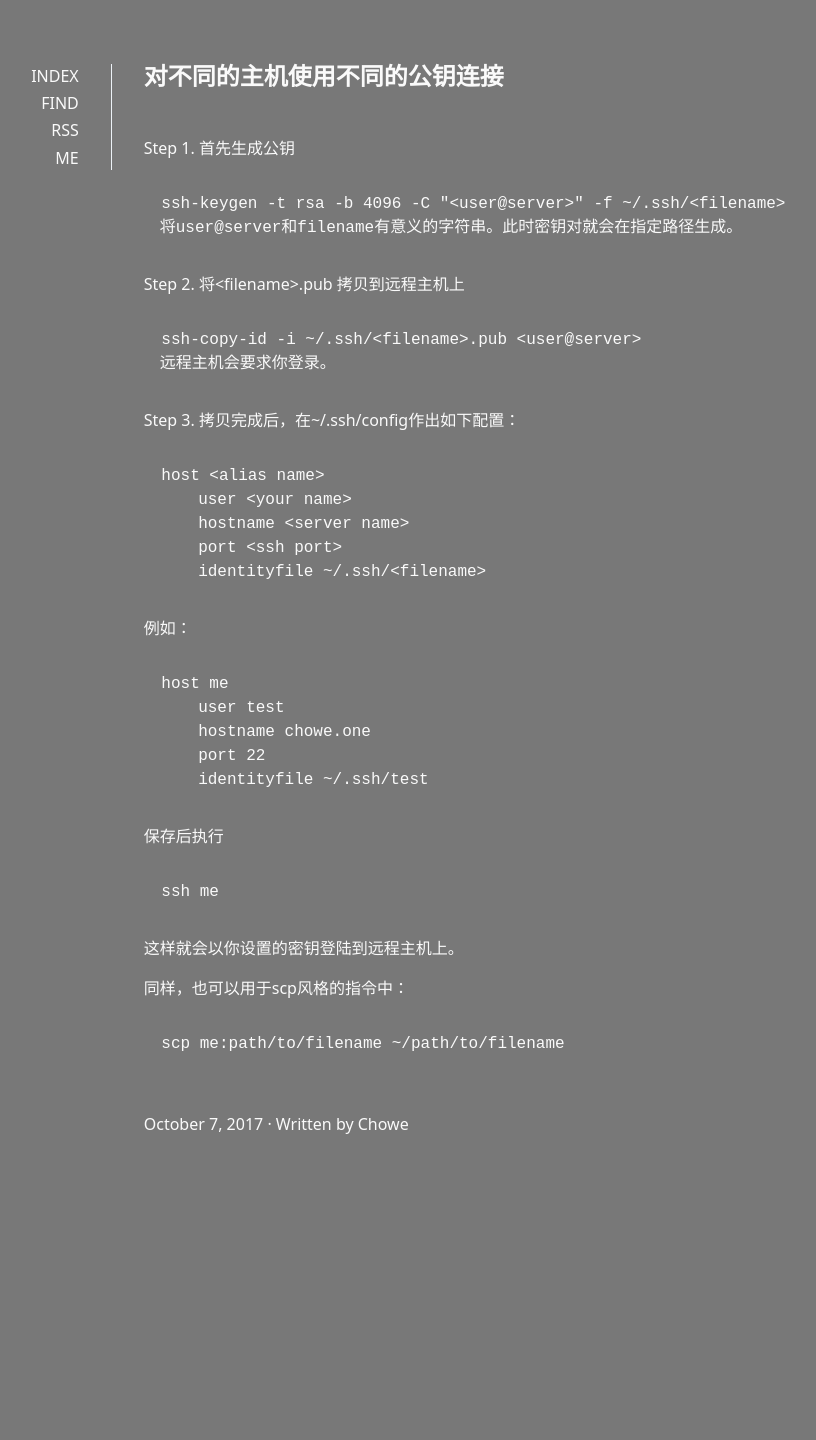
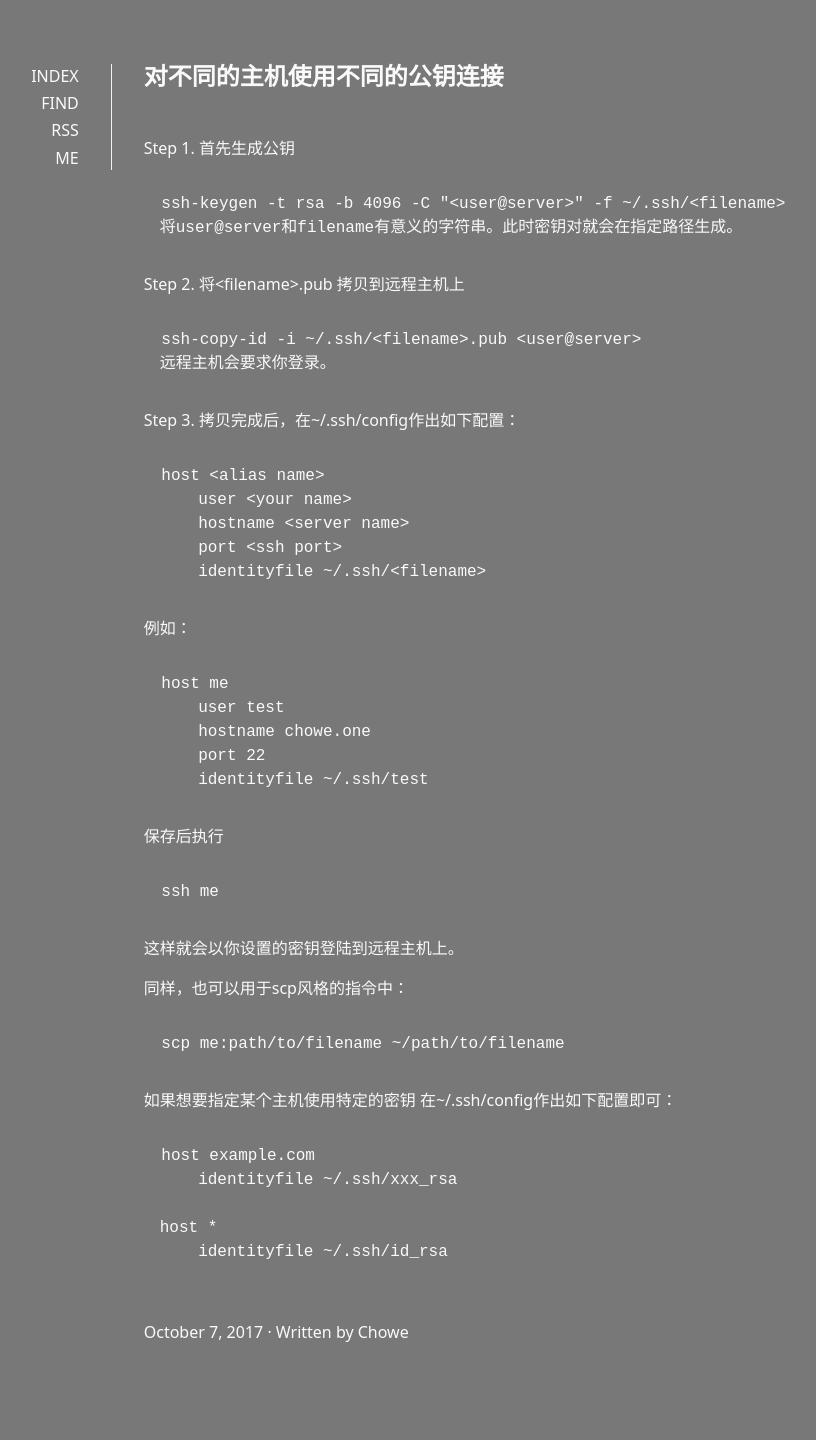
Before and after one commit to fixed-link/fixed-link.com, a Jekyll site: the page built from _posts/2017-10-07-using-different-ssh-key.md, in a window 1280 px wide. Shown: the whole page, without its empty margins (209-1025 px from the left). Built offline with Jekyll 4.4.1, drawn with Linux system fonts in a browser that asks for light colours; before the commit the page ends 1232 px from its top, so only the background shows below that.

Commit message:
update ssh_config

````diff
--- a/_posts/2017-10-07-using-different-ssh-key.md
+++ b/_posts/2017-10-07-using-different-ssh-key.md
@@ -43,3 +43,13 @@ ssh me
 ```
 scp me:path/to/filename ~/path/to/filename
 ```
+
+如果想要指定某个主机使用特定的密钥
+在~/.ssh/config作出如下配置即可：
+```
+host example.com
+    identityfile ~/.ssh/xxx_rsa
+
+host *
+    identityfile ~/.ssh/id_rsa
+```
````
